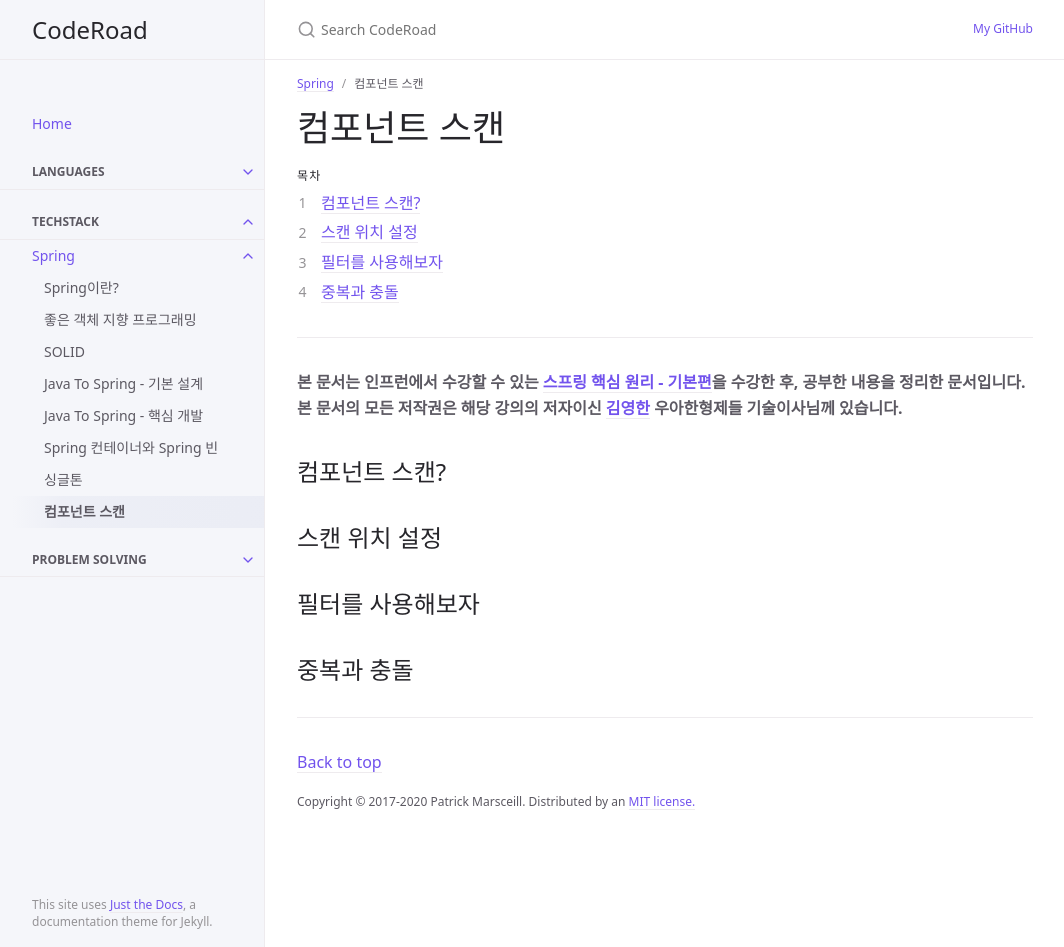
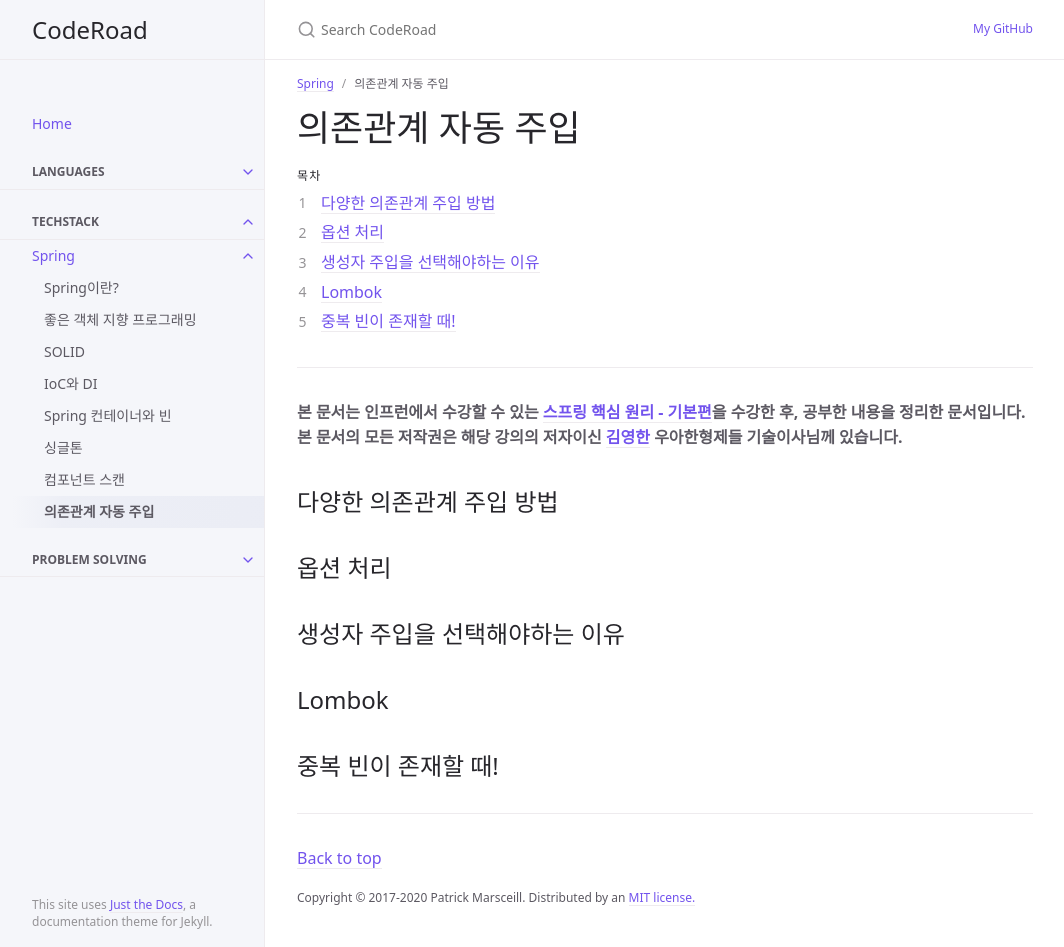
Before and after one commit to hangillee/hangillee.github.io, a Jekyll site: the page built from _techstack/08.md, in a window 1280 px wide and 947 px high. Shown: the whole window, without its empty margins (107-1171 px from the left). Built offline with Jekyll 4.4.1, drawn with Linux system fonts in a browser that asks for light colours.

Commit message:
CHORE Edit pages

```diff
--- a/_techstack/04.md
+++ b/_techstack/04.md
@@ -1,12 +1,12 @@
 ---
 layout: default
-title: Java To Spring - 기본 설계
+title: IoC와 DI
 nav_order: 4
 parent: Spring
 permalink: docs/techstack/spring/04
 ---
 
-# Java To Spring - 기본 설계
+# IoC와 DI
 {: .no_toc }
 
 ## 목차
@@ -19,33 +19,5 @@ permalink: docs/techstack/spring/04
 
 **본 문서는 인프런에서 수강할 수 있는 [스프링 핵심 원리 - 기본편](https://inflearn.com/course/스프링-핵심-원리-기본편)을 수강한 후, 공부한 내용을 정리한 문서입니다. 본 문서의 모든 저작권은 해당 강의의 저자이신 [김영한](https://inflearn.com/users/@yh) 우아한형제들 기술이사님께 있습니다.**
 
-## 순수한 Java 코드부터
-지금까지 우리는 Spring이 탄생하게된 계기와 역사, Spring을 다루기 위해 꼭 필요했던 객체 지향에 대한 지식들을 알아봤습니다. 프로그래밍은 "백문이 불여일타"라는 농담도 있을 정도로 코드를 직접 작성해보는 것과 글로만 읽는 것은 이해 정도에 큰 차이가 존재합니다. 이제부터 우리는 **순수**한 Java 코드로만 간단한 회원 가입과 주문 기능을 가진 비즈니스를 설계하고 개발할 것입니다. 아주 기초적이지만 Spring의 탄생 과정을 확인하고 SOLID를 지키며 개발하는 방법을 알기에는 더할 나위없이 좋은 예제가 될 것입니다. 실컷 Spring을 위해 배경 지식을 정리하다가 갑자기 또 순수한 Java로 코드를 작성한다니, 도대체 Spring은 언제 알아볼 수 있는 걸까요?
-
-처음 정리했던 Spring의 탄생 과정을 다시 한번 떠올려봅시다. Spring은 복잡하고 무거웠던 기존의 기술들에서 벗어나 순수한 Java로 돌아가기 위해 여러 개발자들이 노력한 끝에 탄생한 프레임워크입니다. 순수한 Java만으로 Spring의 핵심 원리를 설명할 수 있는 것은 어쩌면 당연한 일입니다. Spring의 기반이 된 로드 존슨의 저서 **"Expert One-on-One J2EE Design and Development"**은 모두 순수한 Java 코드로 작성되어 있습니다. 기반이 순수한 Java인 만큼, 우리도 선배 개발자들이 Spring까지 가는데 거쳤던 과정들을 아주 간략하게 살펴보겠습니다.
-
-## 프로젝트 생성
-먼저 Spring은 Java 기반 프레임워크이기 때문에 **JDK**(Java Development Kit)와 **IntelliJ**나 **Eclipse** 같은 Java IDE가 필요합니다. 기본적인 개발 환경을 모두 갖췄다면, **Spring Initializr**(<https://start.spring.io>)로 이동해 프로젝트를 생성해야합니다. 프로젝트 생성은 다음과 같은 설정으로 진행하면 됩니다.
-
-<p align="center">
-  <img src="/docs/images/ProjectGenerate.png" alt="Spring 프로젝트 생성"/><br/>
-  2022년 08월 29일 기준 Spring 프로젝트 생성 페이지
-</p>
-
-* **Project** : 프로젝트의 빌드 도구를 선택하는 항목입니다. 우리는 Gradle을 통해 빌드할 예정입니다.
-* **Language** : 프로젝트의 기반 언어를 선택하는 항목입니다. 우리는 Java를 사용할 예정입니다.
-* **Spring Boot** : Spring Boot의 버전을 선택하는 항목입니다. SNAPSHOT과 M~버전을 제외한 최신 버전을 사용합니다.
-* **Project Metadata** : 프로젝트의 메타 정보를 설정하는 항목입니다. Group과 Artifact 부분에 각각 **hello**, **core**를 입력합니다. 그럼 자동으로 Package name이 hello.core가 될 것입니다. Packaging은 **Jar**로, Java는 17 혹은 11 버전을 설치 후, 설치한 버전을 선택하시면 됩니다.
-* **Dependencies** : 각종 외부 라이브러리를 추가하는 항목입니다. 현재는 순수한 Java를 이용할 예정이므로 아무것도 추가하지 않습니다.
-
-이렇게 프로젝트 설정을 완료한 후, Generate 버튼을 누르면 압축 파일이 자동으로 다운로드 됩니다. 그럼 이 압축 파일의 내용물을 IntelliJ나 Eclipse를 통해 프로젝트로 열면 Spring Boot가 생성해준 Spring 프로젝트를 만나볼 수 있습니다. 자, 이제 우리는 텅 빈 Spring 프로젝트를 생성했습니다. 순수한 Java로 Spring까지 도달해보겠다면서 왜 Spring을 생성했을까요? 그 이유는 추후에 해당 예제로 Spring의 기술들도 공부할 예정이기 때문입니다. 나중에 새로운 프로젝트를 또 생성하는 것보단 기존의 프로젝트를 발전시켜나가는 방향이 더 효율적이기 때문입니다.
-
-## 비즈니스 요구 사항
-모든 준비는 마쳤습니다. 본격적으로 프로젝트 개발을 시작하기에 앞서, 우리가 개발해야하는 프로젝트의 비즈니스(저는 기능과 구조로 이해했습니다.) 요구 사항을 파악해야합니다. 이 프로젝트의 비즈니스 요구 사항은 다음과 같습니다.
-
-
-## 회원 도메인
-
-## 주문과 할인 도메인
-
-## 도메인의 실행과 테스트
+## 제어의 역전 IoC
+제어의 역전(Inversion of Control)은 말 그대로 제어에 역전이 일어났다는 의미입니다. 그동안 우리가 작성해왔던 프로그램들은 모두 구현 객체가 프로그램의 흐름을 제어했습니다.
--- a/_techstack/05.md
+++ b/_techstack/05.md
@@ -1,12 +1,12 @@
 ---
 layout: default
-title: Java To Spring - 핵심 개발
+title: Spring 컨테이너와 빈
 nav_order: 5
 parent: Spring
 permalink: docs/techstack/spring/05
 ---
 
-# Java To Spring - 핵심 개발
+# Spring 컨테이너와 빈
 {: .no_toc }
 
 ## 목차
@@ -19,14 +19,10 @@ permalink: docs/techstack/spring/05
 
 **본 문서는 인프런에서 수강할 수 있는 [스프링 핵심 원리 - 기본편](https://inflearn.com/course/스프링-핵심-원리-기본편)을 수강한 후, 공부한 내용을 정리한 문서입니다. 본 문서의 모든 저작권은 해당 강의의 저자이신 [김영한](https://inflearn.com/users/@yh) 우아한형제들 기술이사님께 있습니다.**
 
-## 새로운 할인 정책의 등장
+## Spring 컨테이너
 
-## 관점을 중심으로
+## Spring 빈
 
-## 설정자의 등장
+## 컨테이너의 빈 조회하기
 
-## SOLID의 적용
-
-## IoC, DI, 컨테이너
-
-## To Spring
+## BeanFactory와 ApplicationContext
--- a/_techstack/06.md
+++ b/_techstack/06.md
@@ -1,12 +1,12 @@
 ---
 layout: default
-title: Spring 컨테이너와 Spring 빈
-nav_order: 6
+title: 싱글톤
+nav_order: 7
 parent: Spring
-permalink: docs/techstack/spring/06
+permalink: docs/techstack/spring/07
 ---
 
-# Spring 컨테이너와 Spring 빈
+# 싱글톤
 {: .no_toc }
 
 ## 목차
@@ -19,10 +19,10 @@ permalink: docs/techstack/spring/06
 
 **본 문서는 인프런에서 수강할 수 있는 [스프링 핵심 원리 - 기본편](https://inflearn.com/course/스프링-핵심-원리-기본편)을 수강한 후, 공부한 내용을 정리한 문서입니다. 본 문서의 모든 저작권은 해당 강의의 저자이신 [김영한](https://inflearn.com/users/@yh) 우아한형제들 기술이사님께 있습니다.**
 
-## Spring 컨테이너
+## 싱글톤?
 
-## Spring 빈
+## Spring과 싱글톤
 
-## 컨테이너의 빈 조회하기
+## 싱글톤 컨테이너
 
-## BeanFactory와 ApplicationContext
+## @Configuration
--- a/_techstack/07.md
+++ b/_techstack/07.md
@@ -19,10 +19,10 @@ permalink: docs/techstack/spring/07
 
 **본 문서는 인프런에서 수강할 수 있는 [스프링 핵심 원리 - 기본편](https://inflearn.com/course/스프링-핵심-원리-기본편)을 수강한 후, 공부한 내용을 정리한 문서입니다. 본 문서의 모든 저작권은 해당 강의의 저자이신 [김영한](https://inflearn.com/users/@yh) 우아한형제들 기술이사님께 있습니다.**
 
-## 싱글톤?
+## 컴포넌트 스캔?
 
-## Spring과 싱글톤
+## 스캔 위치 설정
 
-## 싱글톤 컨테이너
+## 필터를 사용해보자
 
-## @Configuration
+## 중복과 충돌
--- a/_techstack/08.md
+++ b/_techstack/08.md
@@ -1,12 +1,12 @@
 ---
 layout: default
-title: 컴포넌트 스캔
-nav_order: 8
+title: 의존관계 자동 주입
+nav_order: 9
 parent: Spring
-permalink: docs/techstack/spring/08
+permalink: docs/techstack/spring/09
 ---
 
-# 컴포넌트 스캔
+# 의존관계 자동 주입
 {: .no_toc }
 
 ## 목차
@@ -19,10 +19,12 @@ permalink: docs/techstack/spring/08
 
 **본 문서는 인프런에서 수강할 수 있는 [스프링 핵심 원리 - 기본편](https://inflearn.com/course/스프링-핵심-원리-기본편)을 수강한 후, 공부한 내용을 정리한 문서입니다. 본 문서의 모든 저작권은 해당 강의의 저자이신 [김영한](https://inflearn.com/users/@yh) 우아한형제들 기술이사님께 있습니다.**
 
-## 컴포넌트 스캔?
+## 다양한 의존관계 주입 방법
 
-## 스캔 위치 설정
+## 옵션 처리
 
-## 필터를 사용해보자
+## 생성자 주입을 선택해야하는 이유
 
-## 중복과 충돌
+## Lombok
+
+## 중복 빈이 존재할 때!
```
Also changed, not shown: other parts of _techstack/07.md (+4 -4 lines), docs/images/classdiagram.jpg (added), docs/images/objectdiagram.jpeg (added), docs/images/relation.jpg (added), 7 other files.
